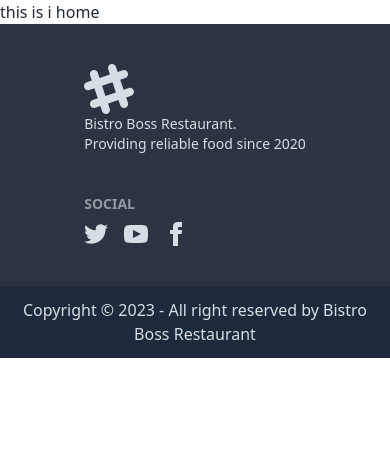
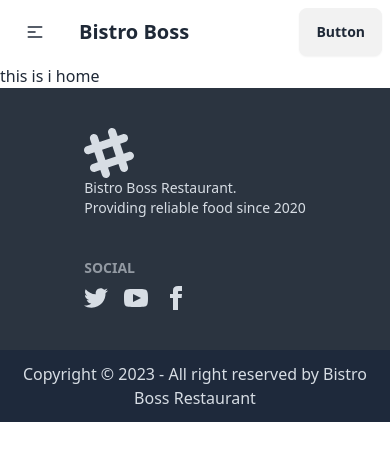
Before and after one commit to RoufRain/bistro-boss-restaurant-client, a React (Vite) app: page / in a window 390 px wide. Shown: the top 460 px of the page. Built offline with nearby package versions, Linux system fonts and the light colour scheme.

Commit message:
footer added with responsive

```diff
--- a/src/MainLayout/MainLayout.jsx
+++ b/src/MainLayout/MainLayout.jsx
@@ -1,10 +1,11 @@
-import React from "react";
 import { Outlet } from "react-router-dom";
 import Footer from "../Shared/Footer";
+import Navbar from "../Shared/Navbar";
 
 const MainLayout = () => {
   return (
     <div>
+      <Navbar> </Navbar>
       <Outlet> </Outlet>
       <Footer> </Footer>
     </div>
--- /dev/null
+++ b/src/Shared/Navbar.jsx
@@ -0,0 +1,65 @@
+const Navbar = () => {
+  const navOption = (
+    <>
+      <li>
+        <a>Item 1</a>
+      </li>
+      <li>
+        <details>
+          <summary>Parent</summary>
+          <ul className="p-2">
+            <li>
+              <a>Submenu 1</a>
+            </li>
+            <li>
+              <a>Submenu 2</a>
+            </li>
+          </ul>
+        </details>
+      </li>
+      <li>
+        <a>Item 3</a>
+      </li>
+    </>
+  );
+
+  return (
+    <div className="navbar bg-base-100">
+      <div className="navbar-start">
+        <div className="dropdown">
+          <div tabIndex={0} role="button" className="btn btn-ghost lg:hidden">
+            <svg
+              xmlns="http://www.w3.org/2000/svg"
+              className="h-5 w-5"
+              fill="none"
+              viewBox="0 0 24 24"
+              stroke="currentColor"
+            >
+              <path
+                strokeLinecap="round"
+                strokeLinejoin="round"
+                strokeWidth="2"
+                d="M4 6h16M4 12h8m-8 6h16"
+              />
+            </svg>
+          </div>
+          <ul
+            tabIndex={0}
+            className="menu menu-sm dropdown-content mt-3 z-[1] p-2 shadow bg-base-100 rounded-box w-52"
+          >
+            {navOption}
+          </ul>
+        </div>
+        <a className="btn btn-ghost text-xl">Bistro Boss</a>
+      </div>
+      <div className="navbar-center hidden lg:flex">
+        <ul className="menu menu-horizontal px-1">{navOption}</ul>
+      </div>
+      <div className="navbar-end">
+        <a className="btn">Button</a>
+      </div>
+    </div>
+  );
+};
+
+export default Navbar;
--- a/src/main.jsx
+++ b/src/main.jsx
@@ -8,6 +8,8 @@
 
 ReactDOM.createRoot(document.getElementById("root")).render(
   <React.StrictMode>
-    <RouterProvider router={router} />
+    <div className="max-w-7xl mx-auto">
+      <RouterProvider router={router} />
+    </div>
   </React.StrictMode>
 );
```
